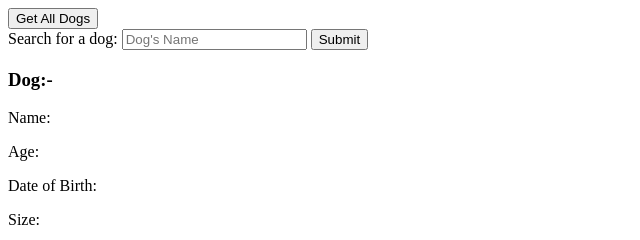
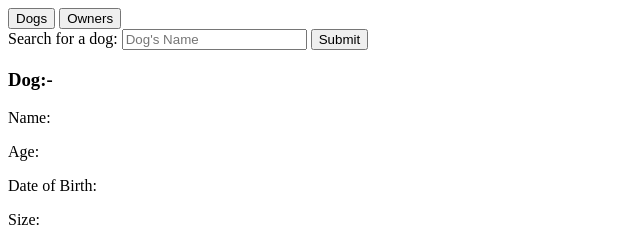
Before and after one commit to chisfy/SQL-Backend-MVC, a website: page client/index.html in a window 1280 px wide. Shown: the top 240 px of the page, 0-640 px from the left. Drawn offline with Linux system fonts and the light colour scheme.

Commit message:
owners button added

```diff
--- a/client/index.html
+++ b/client/index.html
@@ -6,7 +6,8 @@
     <title>Dog Daycare</title>
 </head>
 <body>
-    <button type="button" id="getalldogs" name="getalldogs" onclick="window.location.href='getalldogs.html'">Get All Dogs</button>
+    <button type="button" id="getalldogs" name="getalldogs" onclick="window.location.href='getalldogs.html'">Dogs</button>
+    <button type="button" id="getallowners" name="getallowners" onclick="window.location.href='index.html'">Owners</button>
     <div id="box-container">
         <label for="search-name">Search for a dog:</label>
         <input type="text" id="search-name" name="search-name" placeholder="Dog's Name">
```
